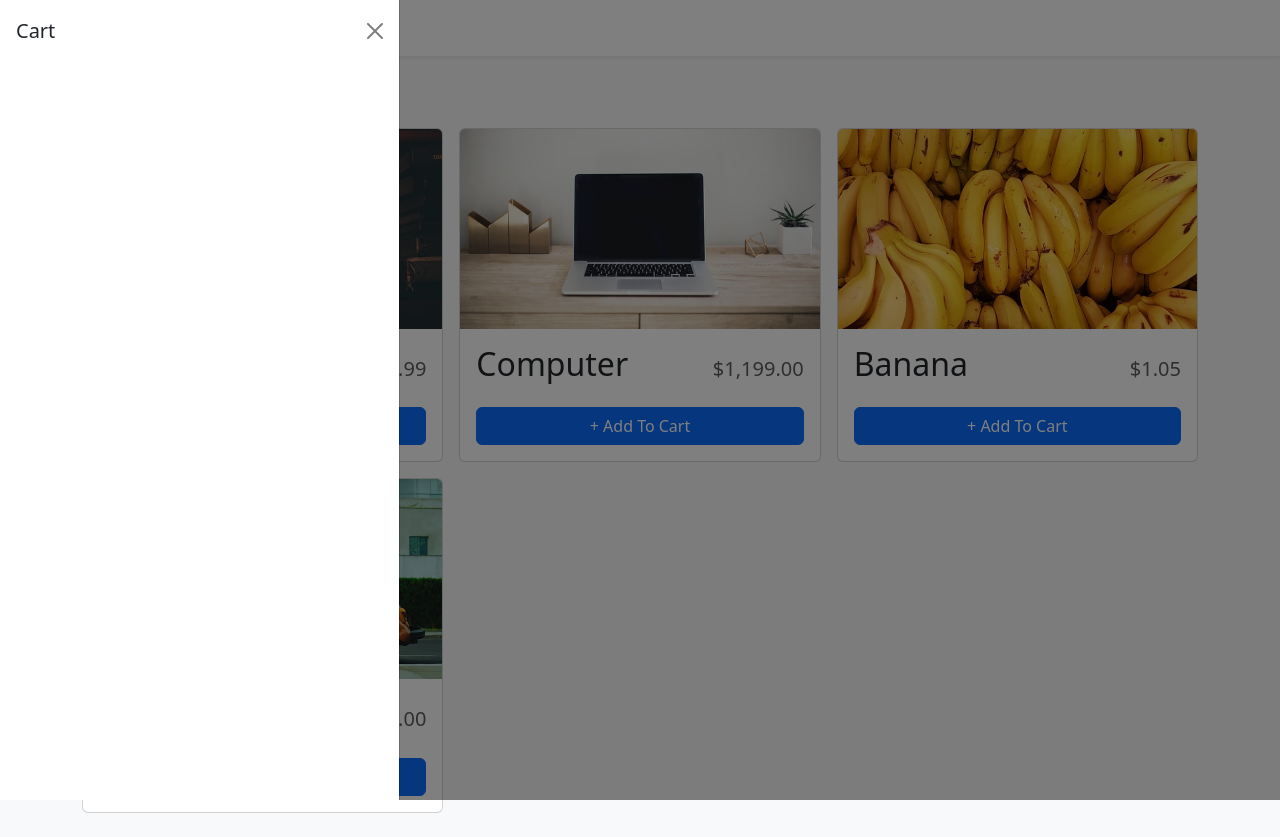
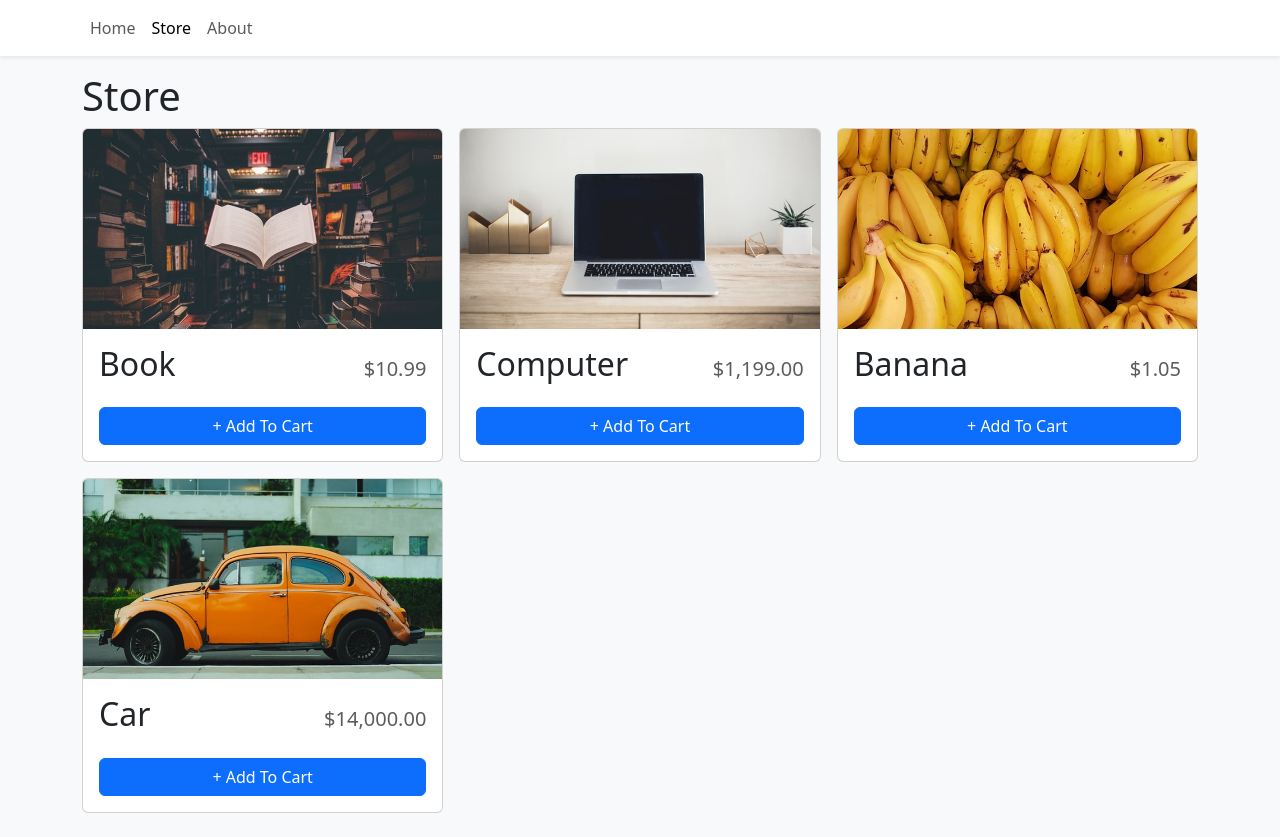
Before and after one commit to halleluyahadesuyi/ecommerce-store-shopping-cart, a React (Vite) app: page /store in a window 1280 px wide. Built offline with nearby package versions, Linux system fonts and the light colour scheme.

Commit message:
feat: Integrate open and close functionalities into cart slider

```diff
--- a/src/components/ShoppingCart.tsx
+++ b/src/components/ShoppingCart.tsx
@@ -1,8 +1,15 @@
 import { Offcanvas } from "react-bootstrap";
+import { useShoppingCart } from "../context/ShoppingCartContext";
 
-export function ShoppingCart() {
+type ShoppingCartProps = {
+    isOpen: boolean
+}
+
+export function ShoppingCart({ isOpen }: ShoppingCartProps) {
+    const { closeCart } = useShoppingCart()
+
     return (
-        <Offcanvas show={true}>
+        <Offcanvas show={isOpen} onHide={closeCart} placement="end">
             <Offcanvas.Header closeButton>
                 <Offcanvas.Title>Cart</Offcanvas.Title>
             </Offcanvas.Header>
--- a/src/context/ShoppingCartContext.tsx
+++ b/src/context/ShoppingCartContext.tsx
@@ -118,7 +118,7 @@
       }}
     >
       {children}
-      <ShoppingCart />
+      <ShoppingCart isOpen={isOpen} />
     </ShoppingCartContext.Provider>
   );
 }
```
